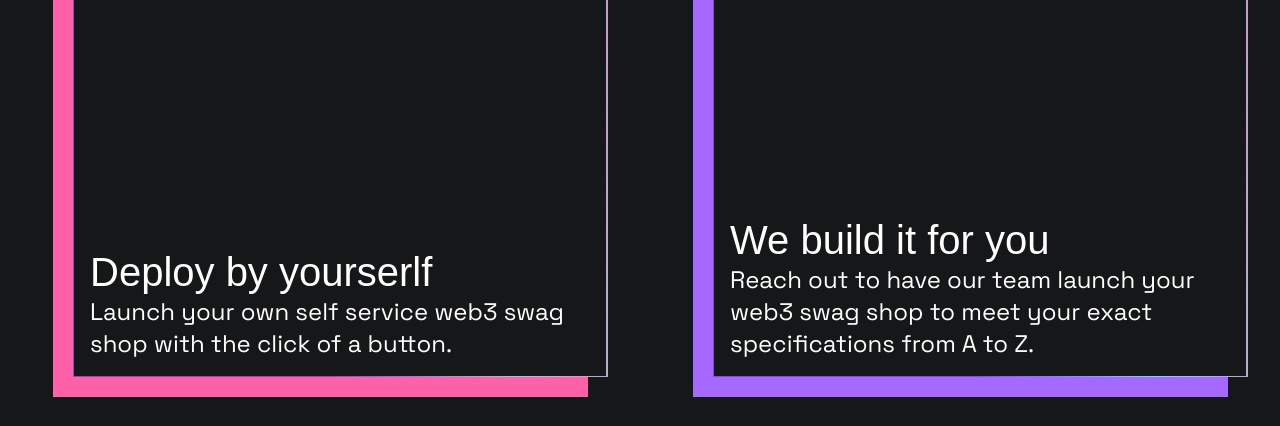
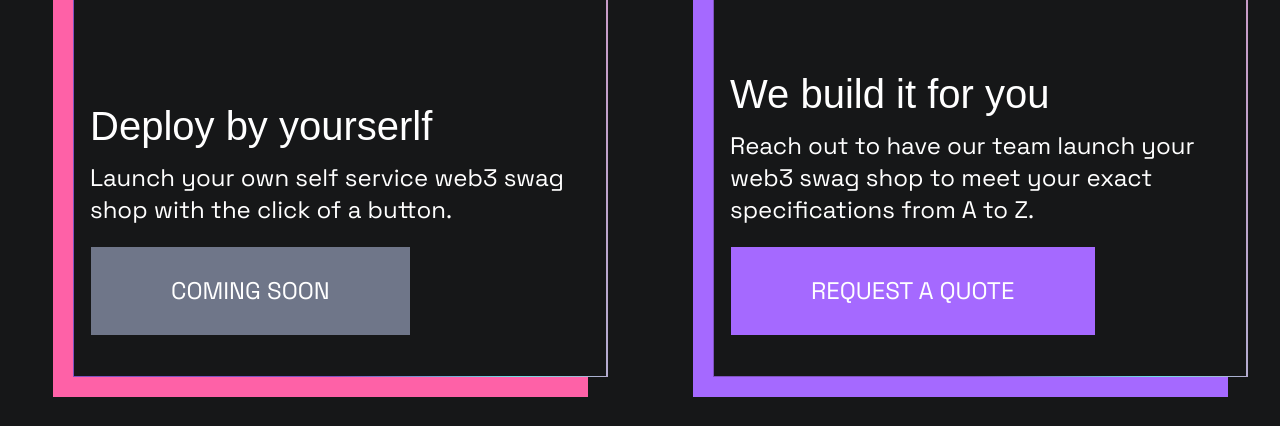
Before and after one commit to GeneralMagicio/GM-Website, a Next.js app: page /shop in a window 1280 px wide. Shown: the part 2772-3198 px from the top of the page. Built offline with nearby package versions, Linux system fonts and the light colour scheme; a web font is replaced by a local one.

Commit message:
add shop cenario to project card

```diff
--- a/src/components/base/Card.tsx
+++ b/src/components/base/Card.tsx
@@ -1,14 +1,28 @@
 import classnames from 'classnames'
 import Image from 'next/image'
-import leftArrow from '../../../public/images/leftArrow.svg'
+import Link from 'next/link'
+import leftArrow from '../../../public/images/icons/leftArrow.svg'
+import { ShopButton } from './ShopButton'
 
 interface ProjectsCard {
   title: string
   description: string
   bgColor: string
+  page: string
+  buttonBg?: string
+  buttonText?: string
+  url?: string
 }
 
-export function ProjectCard({ title, description, bgColor }: ProjectsCard) {
+export function ProjectCard({
+  title,
+  description,
+  bgColor,
+  page,
+  buttonBg,
+  buttonText,
+  url,
+}: ProjectsCard) {
   const bgColors: { [key: string]: string } = {
     white: 'bg-white',
     gray: 'bg-neutral-900',
@@ -20,12 +34,19 @@ export function ProjectCard({ title, description, bgColor }: ProjectsCard) {
   return (
     <div
       className={classnames(
-        'relative lg:min-w-[535px] lg:h-[595px] min-w-[274px] h-[306px]',
+        'relative lg:min-w-[535px] lg:h-[595px] min-w-[274px] h-[306px] flex items-center justify-center',
         bgColors[bgColor]
       )}
     >
       <div className="absolute card top-[-20px] left-5 lg:w-[535px] lg:h-[595px] w-[274px] h-[306px] flex justify-center items-center">
-        <div className="flex flex-col justify-between bg-neutral-900 lg:h-[593px] lg:w-[532px] w-[272px] h-[304px]">
+        <div
+          className={classnames(
+            'flex flex-col bg-neutral-900 lg:h-[593px] lg:w-[532px] w-[272px] h-[304px]',
+            page === 'Home' ? 'justify-between' : 'justify-end'
+          )}
+        >
+          {page === 'Home' && (
+            <div>
               <div className="flex m-7 self-end">
                 {/* <p className="uppercase text-magicSky-300 mr-2 text-xs lg:text-base">
               Learn more
@@ -39,6 +60,19 @@ export function ProjectCard({ title, description, bgColor }: ProjectsCard) {
                 <p className="text-sm lg:text-2xl">{description}</p>
               </div>
             </div>
+          )}
+          {page === 'Shop' && buttonBg && buttonText && (
+            <div>
+              <div className="mx-4 pb-10">
+                <h2 className="font-akira text-xl lg:text-[40px] lg:leading-[48px]">
+                  {title}
+                </h2>
+                <p className="text-sm lg:text-2xl mt-3 mb-5">{description}</p>
+                <ShopButton bgColor={buttonBg} text={buttonText} url={url} />
+              </div>
+            </div>
+          )}
+        </div>
       </div>
     </div>
   )
```
Lines whose indentation alone changed are shown as unchanged.
